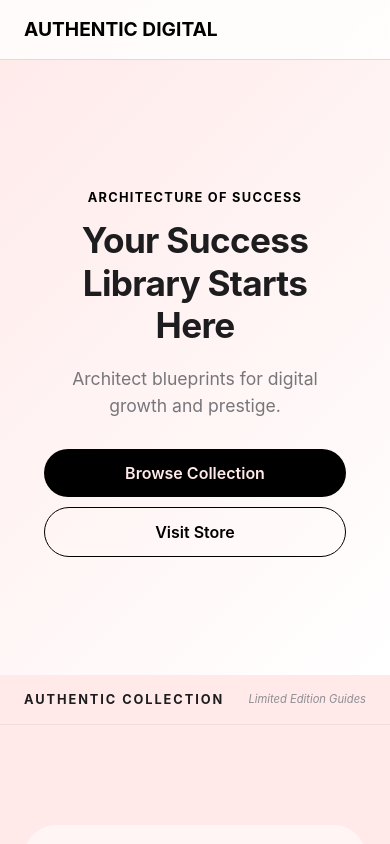
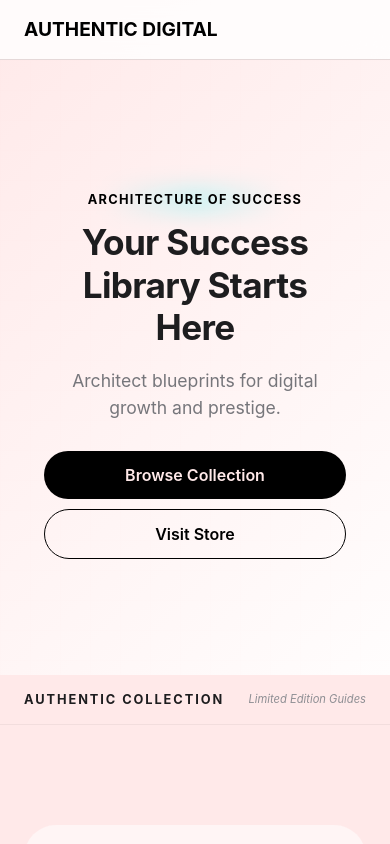
Before and after one commit to inhp1231-ui/Authentic-Digital, a website: page index.html in a window 390 px wide. Shown: the top 844 px of the page. Drawn offline with Linux system fonts and the light colour scheme; some packages are replaced by stand-ins of ours; a script that the page names is missing; a web font is replaced by a local one.

Commit message:
Add files via upload

```diff
--- a/index.html
+++ b/index.html
@@ -126,6 +126,11 @@
             justify-content: center;
             position: relative;
             overflow: hidden;
+            /* Blueprint Grid Pattern */
+            background-image:
+                linear-gradient(rgba(0, 0, 0, 0.03) 1px, transparent 1px),
+                linear-gradient(90deg, rgba(0, 0, 0, 0.03) 1px, transparent 1px);
+            background-size: 50px 50px;
         }
 
         .hero-grid {
@@ -271,6 +276,21 @@
             font-weight: 700;
             letter-spacing: 0.1em;
             margin-bottom: 12px;
+            position: relative;
+            display: inline-block;
+        }
+
+        .hero-content .eyebrow::after {
+            content: '';
+            position: absolute;
+            top: 50%;
+            left: 50%;
+            transform: translate(-50%, -50%);
+            width: 120%;
+            height: 150%;
+            background: radial-gradient(circle, rgba(0, 255, 255, 0.2) 0%, transparent 70%);
+            z-index: -1;
+            filter: blur(10px);
         }
 
         .product-title {
@@ -441,7 +461,12 @@
                 display: flex;
                 align-items: center;
                 padding-top: 80px;
-                background: linear-gradient(135deg, #ffe9e9 0%, #fff 100%);
+                /* Premium Blueprint + Fade on Mobile */
+                background:
+                    linear-gradient(135deg, rgba(255, 233, 233, 0.9) 0%, rgba(255, 255, 255, 0.9) 100%),
+                    linear-gradient(rgba(0,0,0,0.02) 1px, transparent 1px),
+                    linear-gradient(90deg, rgba(0,0,0,0.02) 1px, transparent 1px);
+                background-size: 100% 100%, 30px 30px, 30px 30px;
             }
             .spline-container { display: none !important; }
 
```
